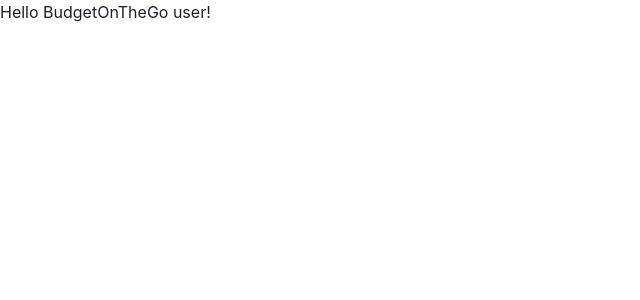
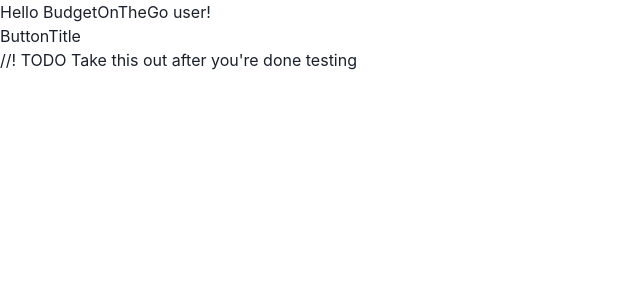
Before and after one commit to tlcoles/BudgetOnTheGo, a React (Create React App) app in the folder client/: page / in a window 1280 px wide. Shown: the top 300 px of the page, without its empty margins (0-640 px from the left). Built offline with nearby package versions, Linux system fonts and the light colour scheme.

Commit message:
Refactoring the button settings

```diff
--- a/client/src/App.js
+++ b/client/src/App.js
@@ -1,13 +1,15 @@
-import Home from './pages/Home';
-import * as React from 'react'
-import { ChakraProvider } from '@chakra-ui/react'
+import Home from "./pages/Home";
+import * as React from "react";
+import { ChakraProvider } from "@chakra-ui/react";
+import GeneralButton from "./components/GeneralButton";
 
 function App() {
   return (
     <ChakraProvider>
-      <Home name="BudgetOnTheGo user"/>
+      <Home name="BudgetOnTheGo user" />
+      <GeneralButton /> //! TODO Take this out after you're done testing
     </ChakraProvider>
-  )
+  );
 }
 
 export default App;
--- /dev/null
+++ b/client/src/components/GeneralButton.js
@@ -0,0 +1,11 @@
+import React from "react";
+
+const GeneralButton = () => {
+  return (
+    <div>
+      <button type="button">ButtonTitle</button>
+    </div>
+  );
+};
+
+export default GeneralButton;
```
Also changed, not shown: client/src/components/button.js (deleted, +0 -11 lines).
